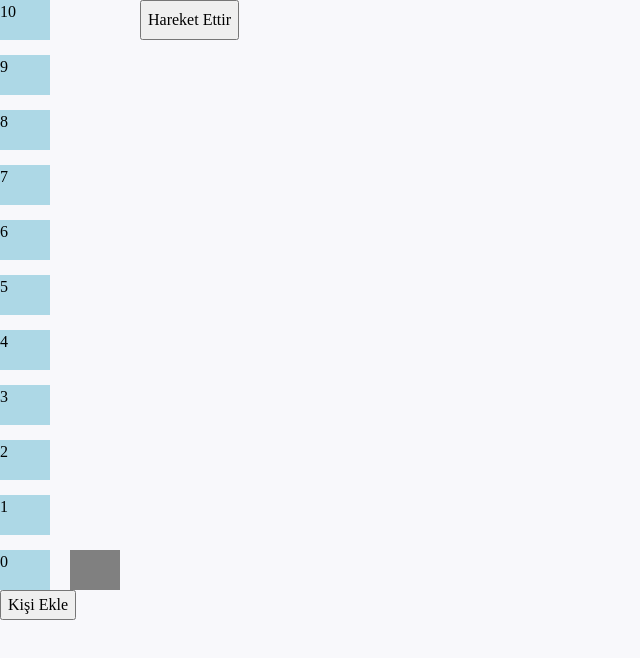
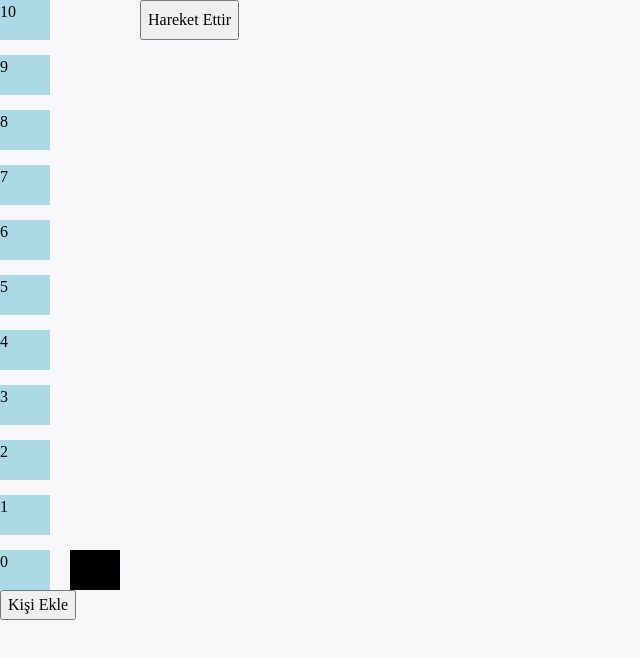
Before and after one commit to acunmedyaakademi/buse-gaye-elevator-project, a React (Vite) app: page / in a window 1280 px wide. Shown: the top 658 px of the page, without its empty margins (0-640 px from the left). Built offline with nearby package versions, Linux system fonts and the light colour scheme.

Commit message:
kişiler asansörden iniyor ve katlardaki butonlar çalışıyor

```diff
--- a/src/assets/css/main.css
+++ b/src/assets/css/main.css
@@ -3,6 +3,43 @@
   width: 50px;
   height: 40px;
   align-self: flex-end;
+  position: relative;
+  border: 2px solid black;
+}
+
+.elevator .door-left,
+.elevator .door-right {
+  position: absolute;
+  width: 50%;
+  height: 100%;
+  background-color: black;
+  transition: width 0.5s ease-in-out;
+}
+
+.elevator .door-left {
+  left: 0;
+}
+
+.elevator .door-right {
+  right: 0;
+}
+
+.elevator.opening .door-left {
+  width: 0;
+}
+
+.elevator.opening .door-right {
+  width: 0;
+}
+
+.passenger {
+  position: absolute;
+  font-size: 20px;
+  transition: opacity 0.5s ease-in-out;
+}
+
+.passenger.hidden {
+  z-index: -10;
 }
 
 .elevator-container {
--- a/src/components/Elevator.jsx
+++ b/src/components/Elevator.jsx
@@ -1,63 +1,150 @@
-import { useState, useEffect } from 'react';
-
-const totalFloors = [0, 1, 2, 3, 4, 5, 6, 7, 8, 9, 10];
+import { useState, useEffect } from "react";
 
 export default function Elevator() {
-  const [floors, setFloors] = useState(totalFloors);
+  const [floors, setFloors] = useState(() =>
+    Array.from({ length: 11 }, () => [])
+  );
   const [peoples, setPeoples] = useState([]);
-  const [currentFloor, setCurrentFloor] = useState(0); // Asansörün bulunduğu kat
-  const [elevatorFloor, setElevatorFloor] = useState(0); // Gidilmek istenen kat
-  const [transitionTime, setTransitionTime] = useState(0); // Hareket süresi
+  const [currentFloor, setCurrentFloor] = useState(0);
+  const [elevatorFloor, setElevatorFloor] = useState(0);
+  const [transitionTime, setTransitionTime] = useState(0);
+  const [isMoving, setIsMoving] = useState(false);
+  const [opening, setOpening] = useState(false); // Kapı durumu (true: kapalı, false: açık)
+  const [passenger, setPassenger] = useState(null); // Asansördeki kişi
+  const [openDialog, setOpenDialog] = useState(false);
 
   function moveElevator() {
-    let floor = parseInt(prompt("Lütfen gitmek istediğiniz kat numarasını giriniz:"), 10);
-    if (isNaN(floor) || floor < 0 || floor > 10) {
-      alert("Geçerli bir kat numarası giriniz!");
+    if (peoples.length === 0) {
+      alert("Asansörde kimse yok!");
       return;
     }
 
-    setTransitionTime(Math.abs(floor - currentFloor) * 0.5);
-    setElevatorFloor(floor);
+    const person = peoples[0]; // İlk kişiyi al
+    setIsMoving(true);
+    setOpening(false); // Önce kapıyı kapat
+    const toPickupTime = Math.abs(0 - currentFloor) * 0.5;
+    setTransitionTime(toPickupTime);
+    setElevatorFloor(0);
+
+    setTimeout(() => {
+      setCurrentFloor(0);
+      setTimeout(() => {
+        setOpening(true); // Kapıyı aç
+        setTimeout(() => {
+          setPassenger(person); // Kapı açıldıktan sonra kişi binebilir
+          setPeoples((prev) => prev.slice(1)); // Kişiyi listeden çıkar
+
+          // Kapıyı tekrar kapat
+          setTimeout(() => {
+            setOpening(false);
+            const toTargetTime = Math.abs(person.targetFloor - 0) * 0.5;
+            setTransitionTime(toTargetTime);
+            setElevatorFloor(person.targetFloor);
+
+            // Hedef kata ulaştığında
+            setTimeout(() => {
+              setCurrentFloor(person.targetFloor);
+              setTimeout(() => {
+                setOpening(true); // Kapıyı aç
+                setTimeout(() => {
+                  setFloors((prev) => {
+                    const newFloors = [...prev];
+                    newFloors[person.targetFloor] = [
+                      ...newFloors[person.targetFloor],
+                      person.img,
+                    ]; // Kişiyi hedef kata ekle
+                    return newFloors;
+                  });
+                  setPassenger(null); // Kişiyi asansörden çıkar
+
+                  setTimeout(() => setOpening(false), 500); // Kapıyı kapat
+                  setIsMoving(false);
+                }, 500); // Kişi kapı açılmadan inmemeli
+              }, 500);
+            }, toTargetTime * 1000);
+          }, 500);
+        }, 500);
+      }, 100); // Kapıyı açmadan önce bekleme süresi
+    }, toPickupTime * 1000);
   }
 
   function addPeople() {
-    setPeoples([...peoples, "💁🏻‍♀️"]);
+    const targetFloor = Math.floor(Math.random() * 10) + 1;
+    setPeoples((prev) => [
+      ...prev,
+      { id: prev.length + 1, img: "💁🏻‍♀️", targetFloor },
+    ]);
   }
 
-  // Asansör hedef kata ulaştığında currentFloor'u güncelle
-  useEffect(() => {
-    if (elevatorFloor !== currentFloor) {
-      const timer = setTimeout(() => {
-        setCurrentFloor(elevatorFloor);
-        console.log(transitionTime)
-      }, transitionTime * 500); // Hareket süresi kadar bekleyip güncelle
+  function handleFloorBtn(floor) {
+    setElevatorFloor(floor);
+    setOpening(false);
+    setIsMoving(true);
+    const toTargetTime = Math.abs(floor - currentFloor) * 0.5;
+    setTransitionTime(toTargetTime);
 
-      return () => clearTimeout(timer);
-    }
-  }, [elevatorFloor, transitionTime]);
+    setTimeout(() => {
+      setCurrentFloor(floor);
+      setTimeout(() => {
+        setOpening(true);
+        setIsMoving(false);
+        const person = floors[floor][0];
+        setPassenger(person); // Asansöre binen kişi
+        console.log(person);
+        setFloors((prev) => {
+          const newFloors = [...prev];
+          newFloors[floor] = newFloors[floor].slice(1); // O kattaki ilk kişiyi listeden çıkar
+          return newFloors;
+        });
+        console.log("Kişi asansöre bindi:", person);
+      }, 500);
+
+      console.log("aaa");
+    }, toTargetTime * 1000);
+  }
 
   return (
     <>
       <div className="elevator-container">
         <div className="floors">
-          {floors.map((item, i) =>
-            <p key={i} className='floor-item'>
-              {item}
-            </p>
-          )}
+          {floors.map((item, i) => (
+            <div key={i} className="floor">
+              <p className="floor-item">
+                {i}{" "}
+                {floors[i].map((emoji, index) => (
+                  <span key={index}>{emoji}</span>
+                ))}
+                {floors[i].length !== 0 && (
+                  <button onClick={() => handleFloorBtn(i)}>🔴</button>
+                )}
+              </p>
+            </div>
+          ))}
         </div>
-        <div className="elevator" style={{
-          transform: `translateY(-${elevatorFloor * 55}px)`,
-          transition: `transform ${transitionTime}s ease-in-out`
-        }}>
+        <div
+          className={`elevator ${opening ? "opening" : ""}`}
+          style={{
+            transform: `translateY(-${elevatorFloor * 55}px)`,
+            transition: `transform ${transitionTime}s ease-in-out`,
+          }}
+        >
+          <div className="door-left"></div>
+          <div className="door-right"></div>
+          <div className={`passenger ${opening ? "" : "hidden"}`}>
+            {passenger ? passenger.img : ""}
+          </div>
         </div>
-        <button onClick={moveElevator} className='move-btn'>Hareket Ettir</button>
+        <button onClick={moveElevator} className="move-btn" disabled={isMoving}>
+          {isMoving ? "Asansör Hareket Ediyor..." : "Hareket Ettir"}
+        </button>
       </div>
       <div className="add-person-container">
         <button onClick={addPeople}>Kişi Ekle</button>
-        <ul className='person-list'>
+        <ul className="person-list">
           {peoples.map((person, index) => (
-            <li className='person' key={index}>{person}</li>
+            <li className="person" key={index}>
+              {person.img} (kat: {person.targetFloor})
+            </li>
           ))}
         </ul>
       </div>
```
